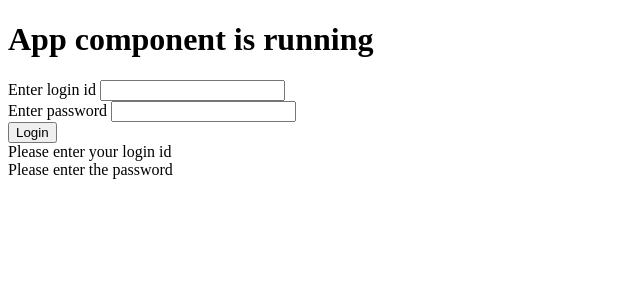
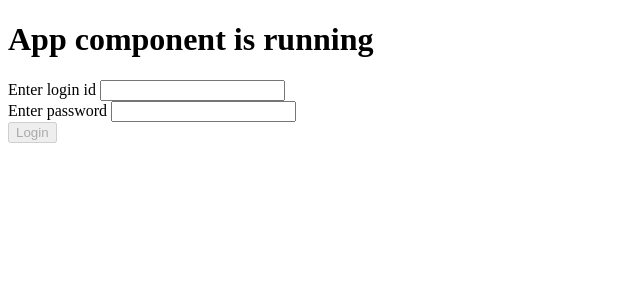
Before and after one commit to rjrealworld/Angular-Sessions, an Angular app in the folder 12-10-2021/demo/: page / in a window 1280 px wide. Shown: the top 300 px of the page, without its empty margins (0-640 px from the left). Built offline with nearby package versions, Linux system fonts and the light colour scheme.

Commit message:
Error message show after we touch the input field and the login button disables when the form input is invalid

```diff
--- a/12-10-2021/demo/src/app/login/login.component.html
+++ b/12-10-2021/demo/src/app/login/login.component.html
@@ -21,12 +21,12 @@ Enter password <input type = "password" [(ngModel)] = 'password'><br/>
 <form #loginForm = "ngForm" (ngSubmit) = "loginSubmit2(loginForm)" novalidate>
     Enter login id <input type = "text" name = "loginId" ngModel #loginId = ngModel required minlength="2" maxlength="10"><br/>
     Enter password <input type = "password" name = "password" ngModel #password = ngModel required minlength="2" maxlength="10"><br/>
-    <button (click) = 'loginSubmit()'>Login</button>
+    <button [disabled] = "!loginForm.valid">Login</button>
 </form>
 
 <div>
-    <div *ngIf = "loginId.errors?.required">Please enter your login id</div>
-    <div *ngIf = "password.errors?.required">Please enter the password</div>
+    <div *ngIf = "loginId.errors?.required && loginId.touched">Please enter your login id</div>
+    <div *ngIf = "password.errors?.required && password.touched">Please enter the password</div>
     <div *ngIf = "loginId.errors?.minlength">Please enter minimum 2 chars in the loginId</div>
     <div *ngIf = "password.errors?.minlength">Please enter minimum 2 chars in the password</div>
 
```
